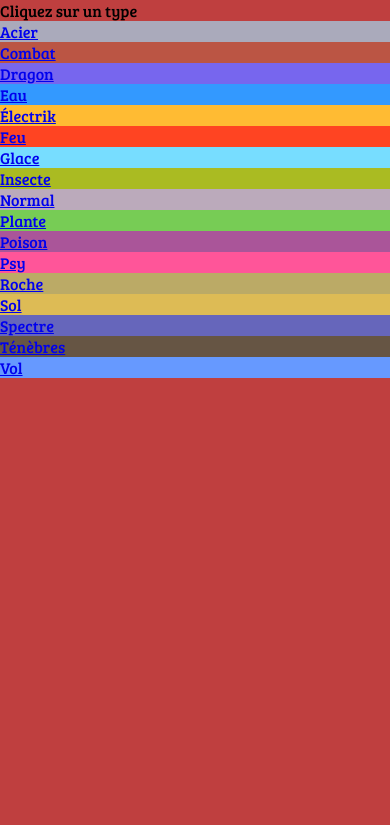
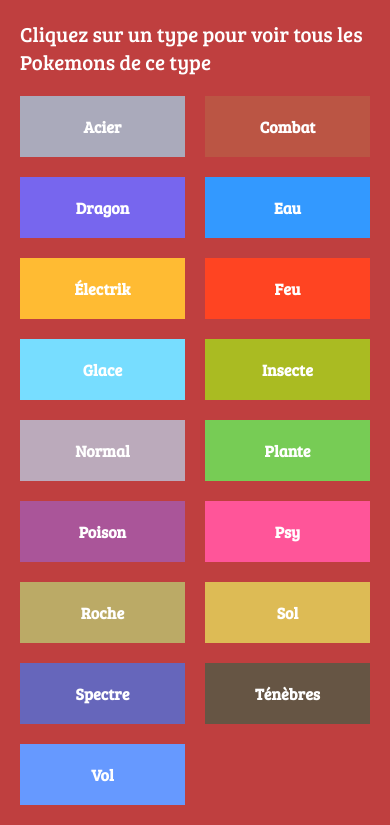
Before and after one commit to Oriane-Toque/mvc-pokedex-atelier2, a PHP site: page /types in a window 390 px wide. Shown: the part 53-878 px from the top of the page. Before the commit the page ends 431 px from the top, so only its background shows below. Run offline with PHP 8.4, Linux system fonts and the light colour scheme; data comes from the database, SQL or seed files in the repository; data that the repository does not hold is empty; some libraries are stand-ins or nearby versions.

Commit message:
css mobile first : done

```diff
--- a/app/views/list.types.tpl.php
+++ b/app/views/list.types.tpl.php
@@ -1,8 +1,8 @@
-<section class="types">
-  <p>Cliquez sur un type</p>
+<section class="listTypes">
+  <h2>Cliquez sur un type pour voir tous les Pokemons de ce type</h2>
   <?php foreach($viewVars['types'] as $type) : ?>
-  <div>
-    <p style="background-color: #<?= $type->getColor(); ?>;"><a href="<?= $router->generate('catalog.pokemon', ['id' => $type->getId()]); ?>"><?= $type->getName(); ?></a></p>
-  </div>
+    <div>
+      <p style="background-color: #<?= $type->getColor(); ?>;"><a href="<?= $router->generate('catalog.pokemon', ['id' => $type->getId()]); ?>"><?= $type->getName(); ?></a></p>
+    </div>
   <?php endforeach; ?>
 </section>
--- a/public/css/style.css
+++ b/public/css/style.css
@@ -25,6 +25,10 @@
 .wrapper {
   width: 100%;
 }
+
+/* ========================================================================== */
+/* ===============================HEADER PAGE================================ */
+/* ========================================================================== */
 
 header {
   display: flex;
@@ -54,6 +58,10 @@
 header a:hover {
   text-decoration: underline;
 }
+
+/* ========================================================================== */
+/* ==================================HOME PAGE=============================== */
+/* ========================================================================== */
 
 .pokemonList {
   display: grid;
@@ -184,3 +192,35 @@
   border-top-left-radius: 0.3rem;
   border-bottom-left-radius: 0.3rem;
 }
+
+/* ========================================================================== */
+/* ===============================TYPES LIST PAGE============================ */
+/* ========================================================================== */
+
+.listTypes {
+  display: grid;
+  grid-template-columns: repeat(2, 1fr);
+  gap: 20px;
+  margin: 20px 20px;
+}
+
+.listTypes>h2 {
+  grid-column: span 2;
+  color: var(--white-color);
+  font-size: 1.3rem;
+}
+
+.listTypes>div p {
+  text-align: center;
+  padding: 20px 20px;
+}
+
+.listTypes>div a {
+  text-decoration: none;
+  color: var(--white-color);
+  font-weight: 600;
+}
+
+.listTypes>div a:hover {
+  text-decoration: underline;
+}
```
